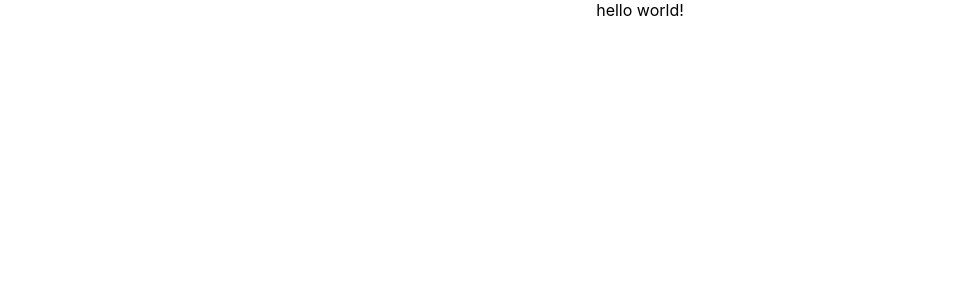
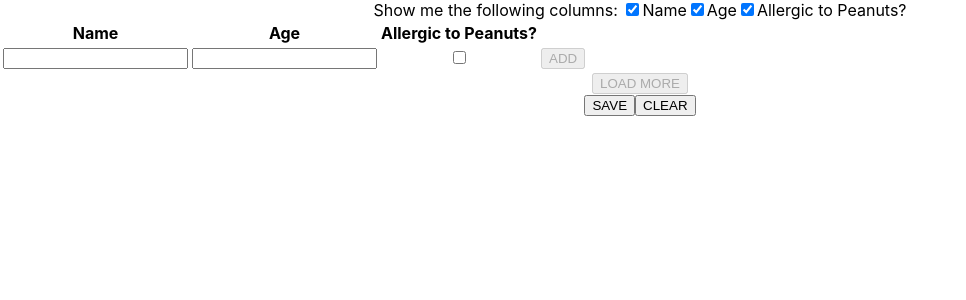
Before and after one commit to Yahav9/React-Table-App, a React (Create React App) app: page / in a window 1280 px wide. Shown: the top 300 px of the page, without its empty margins (0-966 px from the left). Built offline with nearby package versions, Linux system fonts and the light colour scheme.

Commit message:
new message

```diff
--- a/src/App.tsx
+++ b/src/App.tsx
@@ -1,10 +1,109 @@
-import React from 'react';
 import './App.scss';
+import { ColumnData } from './interfaces/ColumnData';
+import Table from './components/Table/Table';
+import { useEffect, useState } from 'react';
+import { RowData } from './interfaces/RowData';
+import Filters from './components/Filters/Filters';
+
+const tableColumns: ColumnData[] = [
+  {
+    id: 'name',
+    ordinalNo: 0,
+    title: 'Name',
+    type: 'string',
+    width: 70
+  },
+  {
+    id: 'age',
+    ordinalNo: 1,
+    title: 'Age',
+    type: 'number'
+  },
+  {
+    id: 'isAllergicToPeanuts',
+    ordinalNo: 2,
+    title: 'Allergic to Peanuts?',
+    type: 'boolean'
+  }
+];
 
 function App() {
+  const [rowsData, setRowsData] = useState<RowData[]>([]);
+  const [filteredRowsData, setFilteredRowsData] = useState<RowData[]>([]);
+  const [columnsData, setColumnsData] = useState<ColumnData[]>(tableColumns);
+  const [newRows, setNewRows] = useState<RowData[]>([]);
+  const [offset, setOffset] = useState(0);
+
+  useEffect(() => {
+    if (localStorage.getItem('rowsData') && localStorage.getItem('rowsData')!.length > offset) {
+      const newData = (JSON.parse(localStorage.getItem('rowsData')!) as RowData[])
+        .slice(offset, offset + 10);
+      setRowsData(prevRowsData => ([...prevRowsData, ...newData]));
+      setFilteredRowsData(prevFilteredRowsData => ([...prevFilteredRowsData, ...newData]));
+    }
+  }, [offset]);
+
+  const filterChangeHandler = (activeFilters: string[]) => {
+    setColumnsData(tableColumns.filter(x => activeFilters.includes(x.id)));
+    setFilteredRowsData([...rowsData].map(rowData => {
+      const entries = Object.entries(rowData);
+      const filteredEntries = entries.filter(entry => {
+        for (const activeFilter of activeFilters) {
+          if (entry.includes(activeFilter)) {
+            return true;
+          }
+        }
+        return false;
+      });
+      const filteredRowData: RowData = Object.assign(
+        { id: entries[0][1] as string },
+        Object.fromEntries(filteredEntries)
+      );
+      return filteredRowData;
+    }))
+  }
+
+  const saveHandler = () => {
+    localStorage.setItem(
+      'rowsData',
+      JSON.stringify(
+        (JSON.parse(localStorage.getItem('rowsData')!) || []).concat(newRows)
+      )
+    );
+    window.location.reload();
+  }
+
+  const clearHandler = () => {
+    localStorage.removeItem('rowsData');
+    setRowsData([]);
+    setFilteredRowsData([]);
+  }
+
   return (
     <div className="App">
-      hello world!
+      <Filters
+        columnsData={tableColumns}
+        onFilterChange={filterChangeHandler}
+      />
+      <Table
+        columnsData={columnsData}
+        rowsData={filteredRowsData}
+        onRowCreation={newRow => {
+          setRowsData(rowsData => ([...rowsData, newRow]));
+          setFilteredRowsData(rowsData => ([...rowsData, newRow]));
+          setNewRows(rowsData => ([...rowsData, newRow]));
+        }}
+      />
+      <button
+        onClick={() => setOffset(offset + 10)}
+        disabled={localStorage.getItem('rowsData') === null || offset + 10 > JSON.parse(localStorage.getItem('rowsData')!).length}
+      >
+        LOAD MORE
+      </button>
+      <div>
+        <button onClick={saveHandler}> SAVE </button>
+        <button onClick={clearHandler}> CLEAR </button>
+      </div>
     </div>
   );
 }
--- /dev/null
+++ b/src/components/Filters/Filters.tsx
@@ -0,0 +1,48 @@
+import { useEffect, useState } from 'react';
+import { ColumnData } from '../../interfaces/ColumnData';
+import './Filters.scss';
+
+interface FiltersProps {
+    columnsData: ColumnData[];
+    onFilterChange: (activeFilters: string[]) => void
+}
+
+function Filters(props: FiltersProps) {
+    const { columnsData, onFilterChange } = props;
+    const [activeFilters, setActiveFilters] = useState<string[]>(columnsData.map(columnData => columnData.id));
+
+    useEffect(() => {
+        onFilterChange(activeFilters);
+    }, [activeFilters]);
+
+    const options = columnsData.map(columnData => {
+        const changeHandler = () => {
+            if (activeFilters.includes(columnData.id)) {
+                setActiveFilters(prevActiveFilters => ([...prevActiveFilters].filter(activeFilter => {
+                    return activeFilter !== columnData.id;
+                })));
+            } else {
+                setActiveFilters(prevActiveFilters => ([...prevActiveFilters, columnData.id]));
+            }
+        }
+        return (
+            <label key={columnData.id}>
+                <input
+                    type="checkbox"
+                    checked={activeFilters.includes(columnData.id)}
+                    onChange={changeHandler}
+                />
+                {columnData.title}
+            </label>
+        )
+    });
+
+    return (
+        <nav>
+            <span>Show me the following columns: </span>
+            {options}
+        </nav>
+    )
+}
+
+export default Filters;
--- /dev/null
+++ b/src/components/Table/Table.tsx
@@ -0,0 +1,121 @@
+import { useState } from 'react';
+import { ColumnData } from '../../interfaces/ColumnData';
+import './Table.scss';
+import { RowData } from '../../interfaces/RowData';
+
+interface TableProps {
+    columnsData: ColumnData[];
+    rowsData: RowData[];
+    onRowCreation: (rowData: RowData) => void
+}
+
+function Table(props: TableProps) {
+    const { columnsData, rowsData, onRowCreation } = props;
+    const sortedColumnData = columnsData.sort((a: ColumnData, b: ColumnData) => {
+        return a.ordinalNo - b.ordinalNo
+    });
+
+    let initialInputValues = {};
+    for (const columnData of sortedColumnData) {
+        initialInputValues = Object.assign(
+            initialInputValues, { [columnData.id]: columnData.type === 'boolean' ? false : '' }
+        )
+    }
+    const [inputValues, setInputValues] = useState(initialInputValues);
+
+    const tableHeadings = sortedColumnData.map(columnData => {
+        return (
+            <th key={columnData.id} style={{ width: columnData.width }}>
+                {columnData.title}
+            </th>
+        )
+    });
+
+    const tableInputs = sortedColumnData.map(columnData => {
+        let inputType: string;
+        if (columnData.type === 'string') {
+            inputType = 'text';
+        } else if (columnData.type === 'boolean') {
+            inputType = 'checkbox';
+        } else {
+            inputType = columnData.type;
+        }
+        return (
+            <td key={columnData.id} style={{ width: columnData.width }}>
+                <input
+                    type={inputType}
+                    //@ts-ignore
+                    value={columnData.type !== 'boolean' && inputValues[columnData.id]}
+                    //@ts-ignore
+                    checked={columnData.type === 'boolean' && inputValues[columnData.id]}
+                    onChange={e => {
+                        if (columnData.type !== 'boolean') {
+                            setInputValues(currentData => ({ ...currentData, [columnData.id]: (e.target as HTMLInputElement).value }))
+                        } else {
+                            //@ts-ignore
+                            setInputValues(currentData => ({ ...currentData, [columnData.id]: !inputValues[columnData.id] }));
+                        }
+                    }}
+                />
+            </td>
+        )
+    });
+
+    const tableDataRows = rowsData.map(rowData => {
+        const cells = Object.entries(rowData).slice(1).map(arr => {
+            const width = columnsData.find(x => x.id === arr[0])?.width;
+            return (
+                <td
+                    key={(Math.random() * 10000000).toString()}
+                    style={{ width: width }}
+                >
+                    {arr[1]!.toString()}
+                </td>
+            )
+        })
+        return (
+            <tr key={rowData.id}>
+                {cells}
+            </tr>
+        )
+    })
+
+    const createRow = () => {
+        const newRow = { id: (Math.random() * 10000000).toString(), ...inputValues }
+        onRowCreation(newRow);
+        setInputValues(initialInputValues);
+    }
+
+    const checkFormValidation = () => {
+        for (const value of Object.values(inputValues)) {
+            if (value!.toString() === '') {
+                return true;
+            }
+        }
+        return false;
+    }
+    return (
+        <table>
+            <thead>
+                <tr>
+                    {tableHeadings}
+                </tr>
+            </thead>
+            <tbody>
+                <tr>
+                    {tableInputs}
+                    <td>
+                        <button
+                            disabled={checkFormValidation()}
+                            onClick={createRow}>
+                            ADD
+                        </button>
+                    </td>
+                </tr>
+                {tableDataRows}
+            </tbody>
+        </table>
+    )
+}
+
+export default Table;
```
Also changed, not shown: src/components/Filters/Filters.scss (added), src/components/Table/Table.scss (added).
